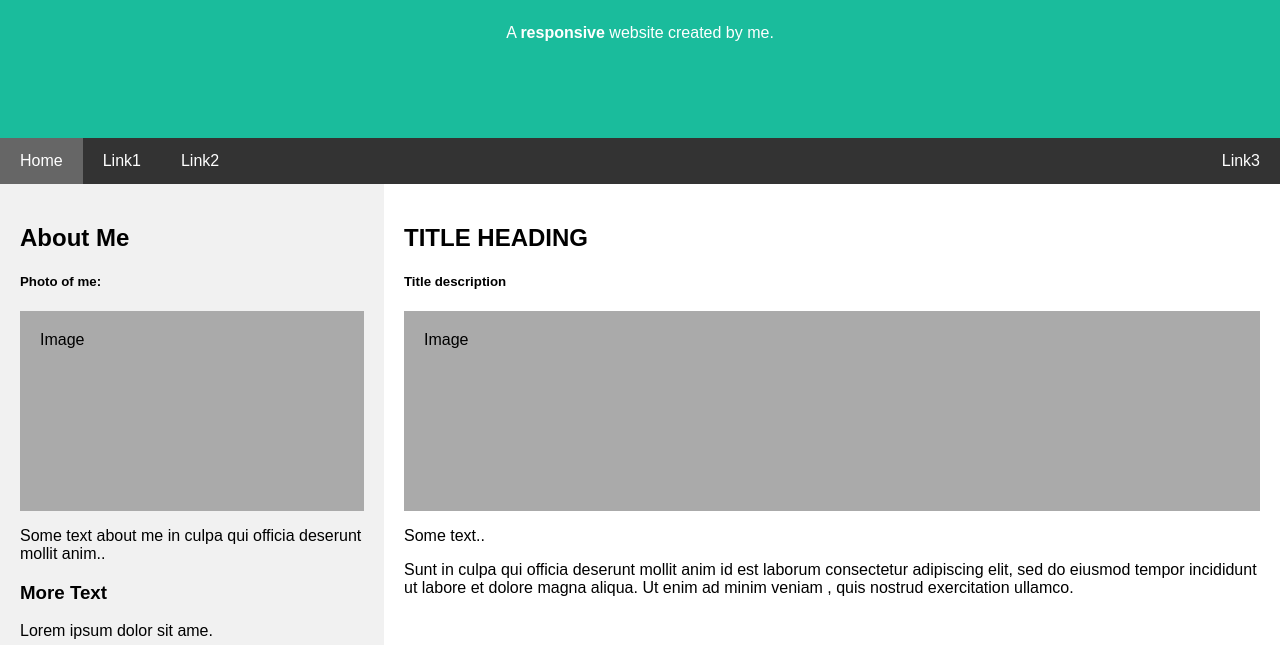
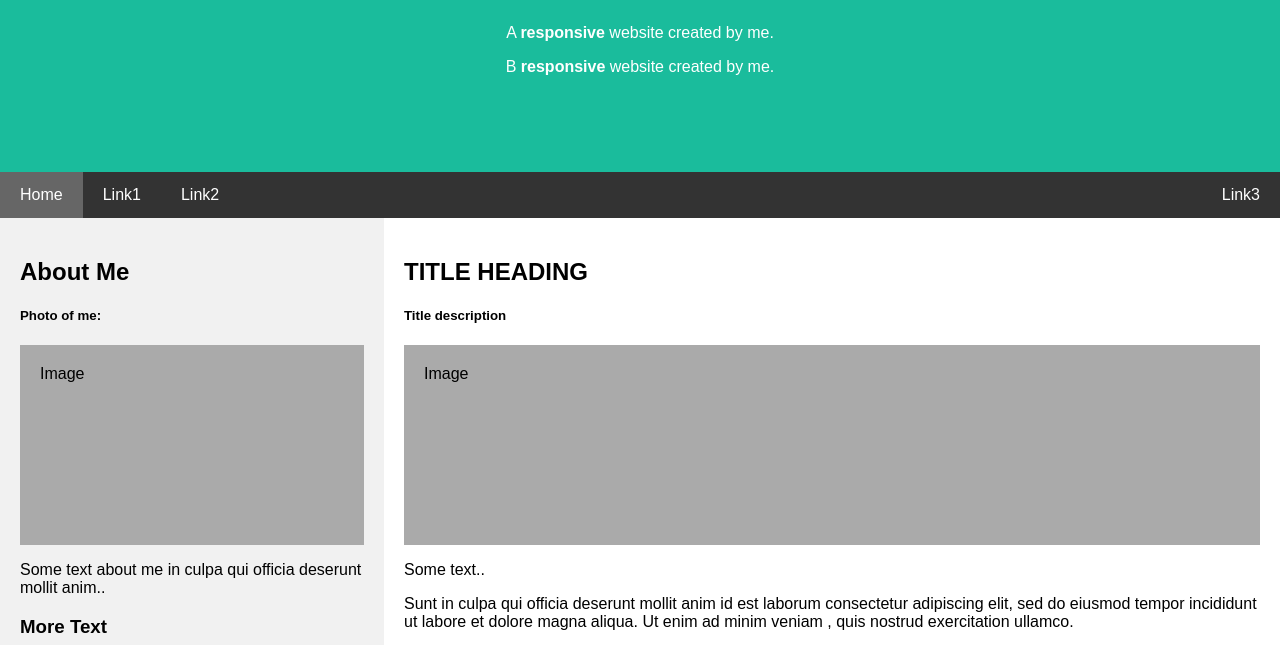
Before and after one commit to ameenashaout/WordNavigator, a plain HTML site: page index.html in a window 1280 px wide. Shown: the part 155-800 px from the top of the page. Drawn offline with Linux system fonts and the light colour scheme.

Commit message:
Anthor Change

```diff
--- a/index.html
+++ b/index.html
@@ -125,6 +125,7 @@ body {
 <div class="header">
   <h1>My app</h1>
   <p>A <b>responsive</b> website created by me.</p>
+  <p>B <b>responsive</b> website created by me.</p>
 </div>
 
 <div class="navbar">
```
